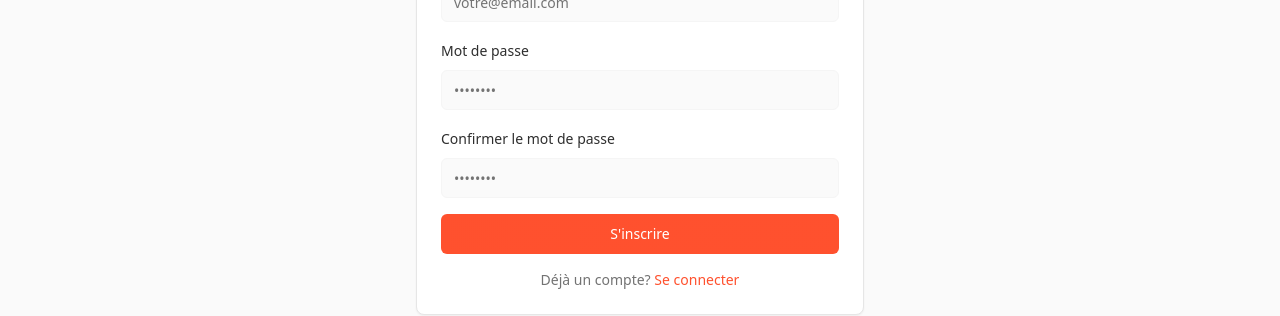
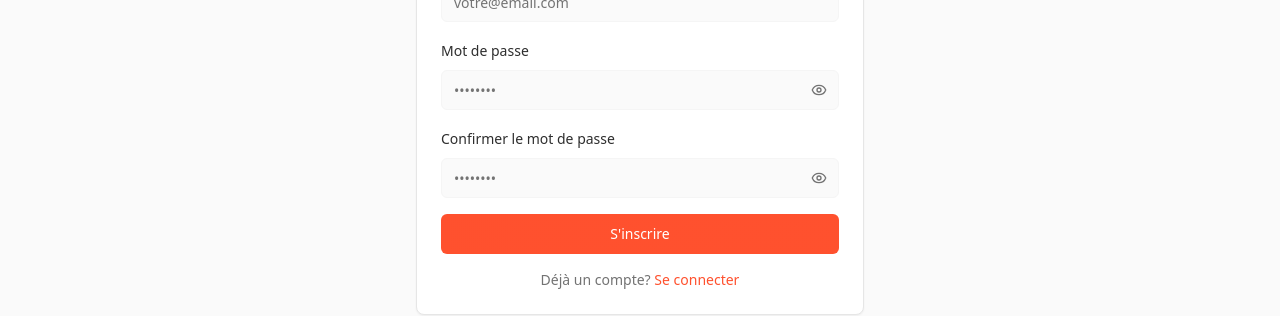
Before and after one commit to Clod2025/course-max-valleyfield, a React (Vite) app: page /register in a window 1280 px wide. Shown: the part 420-736 px from the top of the page. Built offline with nearby package versions, Linux system fonts and the light colour scheme.

Commit message:
feat: Implement password visibility toggle

```diff
--- a/src/components/admin/EmailUserTools.tsx
+++ b/src/components/admin/EmailUserTools.tsx
@@ -1,6 +1,7 @@
 import { useState } from 'react'
 import { Button } from '@/components/ui/button'
 import { Input } from '@/components/ui/input'
+import { PasswordInput } from '@/components/ui/password-input'
 import { Label } from '@/components/ui/label'
 import { useToast } from '@/hooks/use-toast'
 import { supabase } from '@/integrations/supabase/client'
@@ -98,7 +99,7 @@ const EmailUserTools = () => {
         </div>
         <div className="space-y-2">
           <Label htmlFor="password">Nouveau mot de passe</Label>
-          <Input id="password" type="password" placeholder="••••••••" value={newPassword} onChange={(e) => setNewPassword(e.target.value)} />
+          <PasswordInput id="password" placeholder="••••••••" value={newPassword} onChange={(e) => setNewPassword(e.target.value)} />
         </div>
       </div>
 
--- a/src/components/admin/UserManagement.tsx
+++ b/src/components/admin/UserManagement.tsx
@@ -34,10 +34,10 @@ const UserManagement = () => {
   ];
 
   const testUsers = [
-    { id: userIds[0], email: 'user1@test.com', role: 'client' },
-    { id: userIds[1], email: 'user2@test.com', role: 'store_manager' },
-    { id: userIds[2], email: 'user3@test.com', role: 'livreur' },
-    { id: userIds[3], email: 'user4@test.com', role: 'admin' }
+    { id: userIds[0], email: 'clodenerc@yahoo.fr', role: 'client' },
+    { id: userIds[1], email: 'claircl18@gmail.com', role: 'store_manager' },
+    { id: userIds[2], email: 'desirdelia@gmail.com', role: 'livreur' },
+    { id: userIds[3], email: 'engligoclervil9@gmail.com', role: 'admin' }
   ];
 
   const handleCheckUserStatus = async () => {
@@ -108,38 +108,38 @@ const UserManagement = () => {
 
     const usersToCreate = [
       {
-        email: 'user1@test.com',
-        password: 'TestPassword123!',
+        email: 'clodenerc@yahoo.fr',
+        password: 'SecurePass2024!',
         metadata: {
-          first_name: 'Test',
-          last_name: 'User1',
+          first_name: 'Clodener',
+          last_name: 'C',
           role: 'client'
         }
       },
       {
-        email: 'user2@test.com',
-        password: 'TestPassword123!',
+        email: 'claircl18@gmail.com',
+        password: 'SecurePass2024!',
         metadata: {
-          first_name: 'Test',
-          last_name: 'User2',
+          first_name: 'Clair',
+          last_name: 'CL',
           role: 'store_manager'
         }
       },
       {
-        email: 'user3@test.com',
-        password: 'TestPassword123!',
+        email: 'desirdelia@gmail.com',
+        password: 'SecurePass2024!',
         metadata: {
-          first_name: 'Test',
-          last_name: 'User3',
+          first_name: 'Desire',
+          last_name: 'Delia',
           role: 'livreur'
         }
       },
       {
-        email: 'user4@test.com',
-        password: 'TestPassword123!',
+        email: 'engligoclervil9@gmail.com',
+        password: 'SecurePass2024!',
         metadata: {
-          first_name: 'Test',
-          last_name: 'User4',
+          first_name: 'Engligo',
+          last_name: 'Clervil',
           role: 'admin'
         }
       }
--- /dev/null
+++ b/src/components/ui/password-input.tsx
@@ -0,0 +1,51 @@
+import * as React from "react"
+import { Eye, EyeOff } from "lucide-react"
+import { cn } from "@/lib/utils"
+import { Button } from "@/components/ui/button"
+
+export interface PasswordInputProps extends Omit<React.ComponentProps<"input">, "type"> {
+  showToggle?: boolean;
+}
+
+const PasswordInput = React.forwardRef<HTMLInputElement, PasswordInputProps>(
+  ({ className, showToggle = true, ...props }, ref) => {
+    const [showPassword, setShowPassword] = React.useState(false)
+
+    return (
+      <div className="relative">
+        <input
+          type={showPassword ? "text" : "password"}
+          className={cn(
+            "flex h-10 w-full rounded-md border border-input bg-background px-3 py-2 text-base ring-offset-background file:border-0 file:bg-transparent file:text-sm file:font-medium file:text-foreground placeholder:text-muted-foreground focus-visible:outline-none focus-visible:ring-2 focus-visible:ring-ring focus-visible:ring-offset-2 disabled:cursor-not-allowed disabled:opacity-50 md:text-sm",
+            showToggle && "pr-10",
+            className
+          )}
+          ref={ref}
+          {...props}
+        />
+        {showToggle && (
+          <Button
+            type="button"
+            variant="ghost"
+            size="sm"
+            className="absolute right-0 top-0 h-full px-3 py-2 hover:bg-transparent"
+            onClick={() => setShowPassword((prev) => !prev)}
+            disabled={props.disabled}
+          >
+            {showPassword ? (
+              <EyeOff className="h-4 w-4 text-muted-foreground" />
+            ) : (
+              <Eye className="h-4 w-4 text-muted-foreground" />
+            )}
+            <span className="sr-only">
+              {showPassword ? "Masquer le mot de passe" : "Afficher le mot de passe"}
+            </span>
+          </Button>
+        )}
+      </div>
+    )
+  }
+)
+PasswordInput.displayName = "PasswordInput"
+
+export { PasswordInput }
--- a/src/pages/Login.tsx
+++ b/src/pages/Login.tsx
@@ -3,6 +3,7 @@ import { Link, useNavigate } from "react-router-dom";
 import { Button } from "@/components/ui/button";
 import { Card, CardContent, CardHeader, CardTitle } from "@/components/ui/card";
 import { Input } from "@/components/ui/input";
+import { PasswordInput } from "@/components/ui/password-input";
 import { Label } from "@/components/ui/label";
 import { Header } from "@/components/header";
 import { supabase } from "@/integrations/supabase/client";
@@ -124,9 +125,8 @@ const Login = () => {
 
               <div className="space-y-2">
                 <Label htmlFor="password">Mot de passe</Label>
-                <Input
+                <PasswordInput
                   id="password"
-                  type="password"
                   value={password}
                   onChange={(e) => setPassword(e.target.value)}
                   placeholder="••••••••"
--- a/src/pages/Register.tsx
+++ b/src/pages/Register.tsx
@@ -3,6 +3,7 @@ import { Link, useNavigate, useSearchParams } from "react-router-dom";
 import { Button } from "@/components/ui/button";
 import { Card, CardContent, CardHeader, CardTitle } from "@/components/ui/card";
 import { Input } from "@/components/ui/input";
+import { PasswordInput } from "@/components/ui/password-input";
 import { Label } from "@/components/ui/label";
 import { Select, SelectContent, SelectItem, SelectTrigger, SelectValue } from "@/components/ui/select";
 import { Header } from "@/components/header";
@@ -136,9 +137,8 @@ const Register = () => {
 
               <div className="space-y-2">
                 <Label htmlFor="password">Mot de passe</Label>
-                <Input
+                <PasswordInput
                   id="password"
-                  type="password"
                   value={password}
                   onChange={(e) => setPassword(e.target.value)}
                   placeholder="••••••••"
@@ -149,9 +149,8 @@ const Register = () => {
 
               <div className="space-y-2">
                 <Label htmlFor="confirmPassword">Confirmer le mot de passe</Label>
-                <Input
+                <PasswordInput
                   id="confirmPassword"
-                  type="password"
                   value={confirmPassword}
                   onChange={(e) => setConfirmPassword(e.target.value)}
                   placeholder="••••••••"
```
